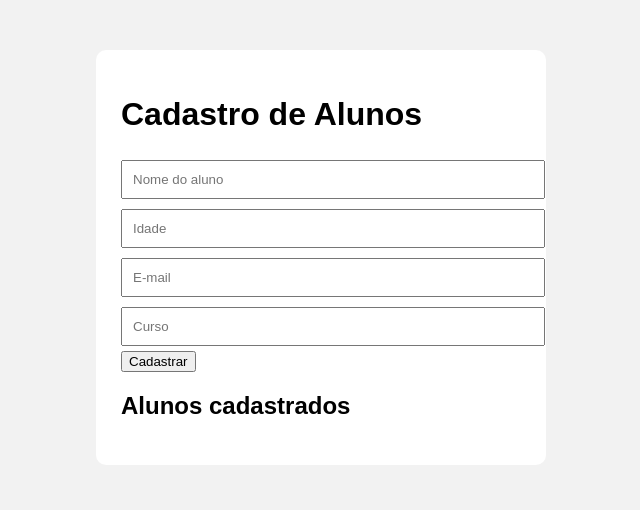
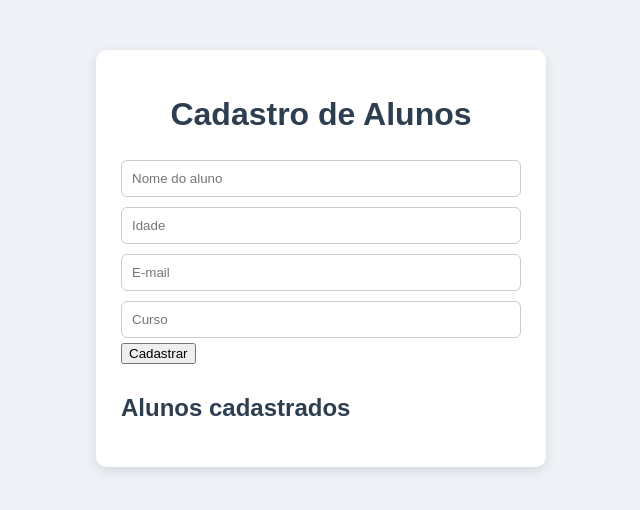
Before and after one commit to andrewfelipao2002-gif/cadastro-alunos, a website: page index.html in a window 1280 px wide. Shown: the whole page, without its empty margins (319-959 px from the left). Drawn offline with Linux system fonts and the light colour scheme; no server answers.

Commit message:
style: melhora o visual do formulário e da lista de alunos

```diff
--- a/style.css
+++ b/style.css
@@ -1,16 +1,31 @@
 /* Estilo geral da página: fonte e cor de fundo */
 body {
     font-family: Arial, sans-serif;
-    background: #f2f2f2;
+    background: #eef1f5;
 }
 
 /* Caixa branca centralizada que guarda o conteúdo */
 .container {
-    width: 400px;
-    margin: 50px auto;   /* 50px em cima/baixo e centralizada na horizontal */
+    width: 100%;
+    max-width: 450px;          /* Nunca passa de 450px, mas encolhe no celular */
+    margin: 50px auto;         /* Centraliza na horizontal */
     padding: 25px;
     background: white;
-    border-radius: 10px; /* Cantos arredondados */
+    border-radius: 10px;
+    box-shadow: 0 4px 12px rgba(0, 0, 0, 0.1);  /* Sombra suave */
+    box-sizing: border-box;
+}
+
+/* Título principal */
+h1 {
+    color: #2c3e50;
+    text-align: center;
+}
+
+/* Subtítulo da lista */
+h2 {
+    color: #2c3e50;
+    margin-top: 30px;
 }
 
 /* Campos de texto ocupam toda a largura da caixa */
@@ -18,4 +33,15 @@ input {
     width: 100%;
     padding: 10px;
     margin: 5px 0;
+    box-sizing: border-box;    /* Faz o padding não estourar a largura */
+    border: 1px solid #ccc;
+    border-radius: 6px;
 }
+
+/* Destaca o campo que está sendo preenchido */
+input:focus {
+    outline: none;
+    border-color: #3498db;
+}
+
+/* Botão azul, de largura
```
